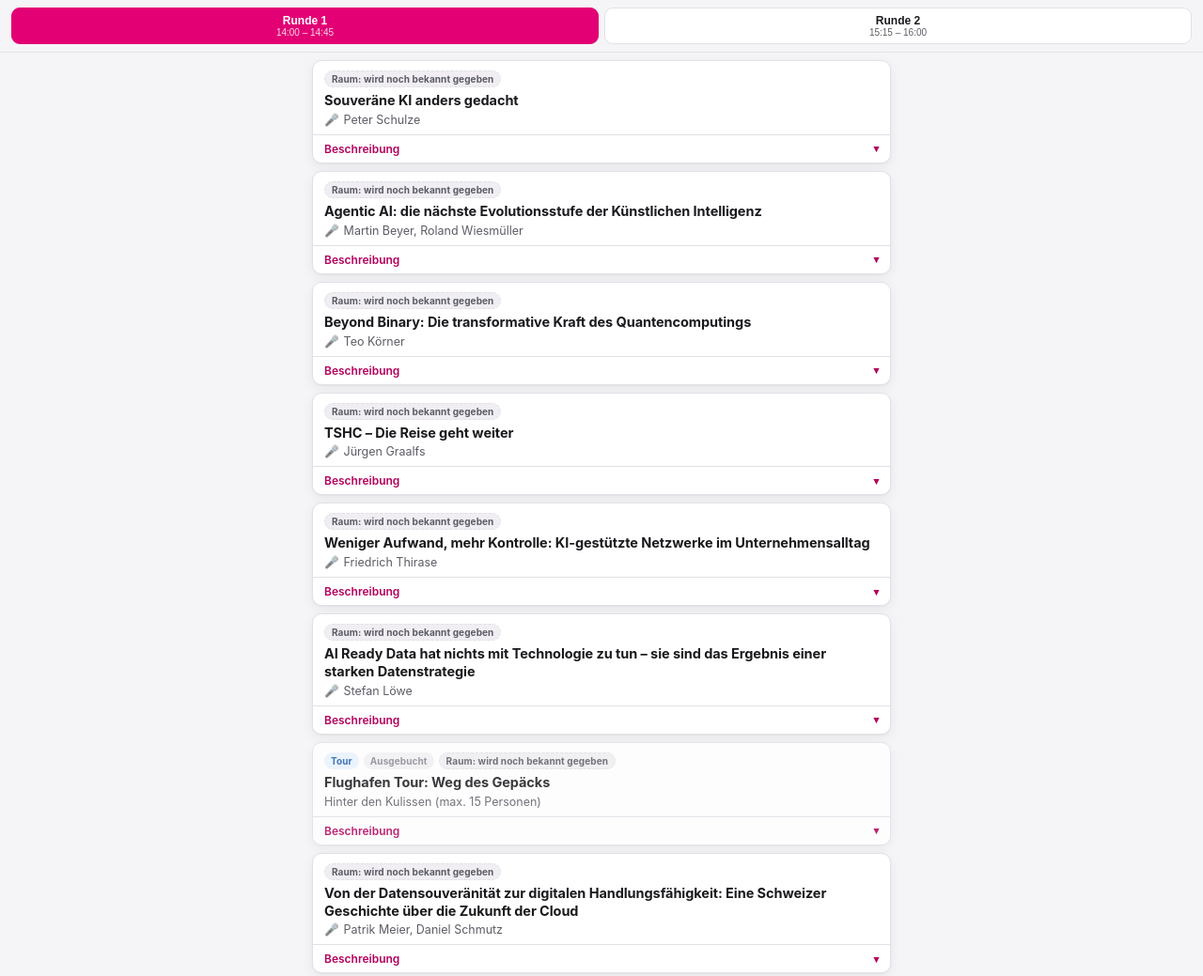
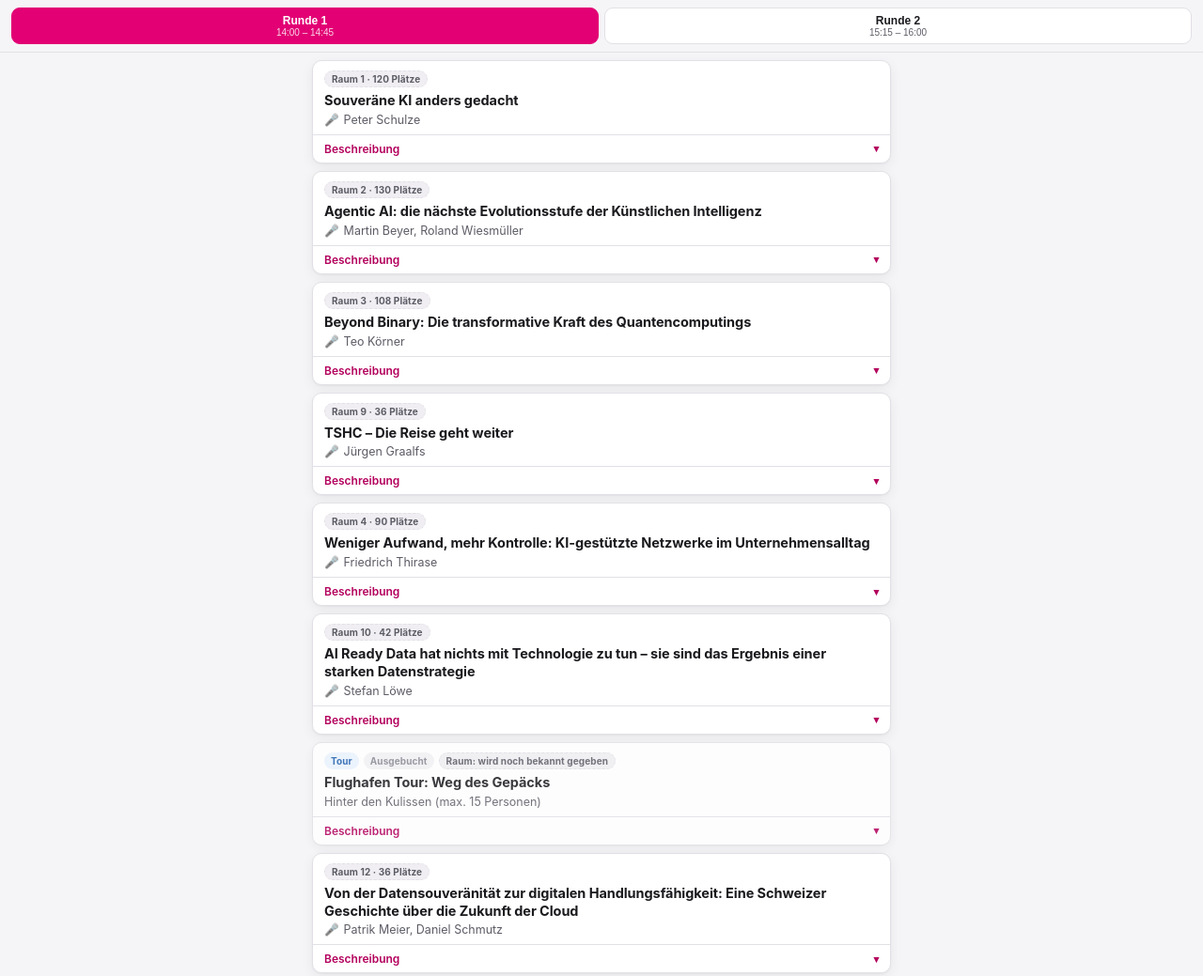
Before and after one commit to Dideldumdei123/zukunftsarena-polleverywhere, a plain HTML site: page agenda/index.html in a window 1280 px wide. Shown: the whole page at 94% size. Drawn offline with Linux system fonts and the light colour scheme.

Commit message:
Add room assignments and capacities for breakout sessions
Rooms provided by the organizer for both breakout rounds. The airport
tour and the humanoid-robot session still have no assigned room, so
they keep the "wird noch bekannt gegeben" placeholder.

Co-Authored-By: Claude Sonnet 5 <noreply@anthropic.com>

```diff
--- a/agenda/index.html
+++ b/agenda/index.html
@@ -277,31 +277,43 @@
     {
       title: "Souveräne KI anders gedacht",
       speakers: ["Peter Schulze"],
+      room: "Raum 1",
+      capacity: 120,
       desc: "Souveräne KI ist mehr als die Frage des Datenstandorts. Sie umfasst die Auswahl und Kontrolle von Modellen, Infrastruktur und Sicherheitsmechanismen sowie die Hoheit über die eigene Wertschöpfung. In dieser Breakout-Session zeigen wir, wie eine moderne KI-Plattform gestaltet sein kann, die digitale Souveränität konsequent umsetzt, ohne dabei Innovationsgeschwindigkeit oder Praxisnähe einzubüssen. Wir geben einen Überblick über unsere AI Platform und die AI Industrial Cloud, beleuchten Security-Aspekte im KI-Kontext und demonstrieren anhand konkreter Live-Features, was heute bereits realisierbar ist."
     },
     {
       title: "Agentic AI: die nächste Evolutionsstufe der Künstlichen Intelligenz",
       speakers: ["Martin Beyer", "Roland Wiesmüller"],
+      room: "Raum 2",
+      capacity: 130,
       desc: "Agentic AI beschreibt eine neue Klasse von KI-Systemen, die eigenständig Ziele verfolgen, Entscheidungen treffen und komplexe Aufgaben über mehrere Schritte hinweg ausführen können. Damit geht die Entwicklung über klassische, reaktive Anwendungen hinaus, hin zu autonomen und proaktiven digitalen Akteuren. In dieser Breakout-Session zeigen wir anhand von Praxisbeispielen, was Agentic AI ausmacht, welche Einsatzmöglichkeiten sich branchenübergreifend ergeben und welche Auswirkungen diese Entwicklung auf Organisationen, Arbeitsweisen und Entscheidungsprozesse hat."
     },
     {
       title: "Beyond Binary: Die transformative Kraft des Quantencomputings",
       speakers: ["Teo Körner"],
+      room: "Raum 3",
+      capacity: 108,
       desc: "Von den theoretischen Ursprüngen des Quantencomputings bis zu den technologischen Durchbrüchen der Gegenwart beleuchtet diese Session die Entwicklung einer der spannendsten Zukunftstechnologien. Wir erklären die grundlegenden Funktionsprinzipien und Unterschiede zum klassischen Computing verständlich und praxisnah. Abschliessend zeigen wir konkrete Anwendungsfelder und diskutieren, wo Quantencomputing reale industrielle und gesellschaftliche Transformation ermöglicht."
     },
     {
       title: "TSHC – Die Reise geht weiter",
       speakers: ["Jürgen Graalfs"],
+      room: "Raum 9",
+      capacity: 36,
       desc: "Die ersten Spitäler haben sich für TSHC als IS-H-Nachfolge entschieden und die Einführungsprojekte laufen. Wir teilen dazu Erfahrungen aus den Projekten und schlagen damit die Brücke in das weite Land neuer Möglichkeiten auf Basis von S/4, BTP, Joule und all den Technologien, welche SAP in ihrer Plattform bereitstellt. Lassen Sie uns eintauchen in die Zukunft und einen Hauch der Neuerungen einatmen, welche die neue SAP-Welt uns eröffnet."
     },
     {
       title: "Weniger Aufwand, mehr Kontrolle: KI-gestützte Netzwerke im Unternehmensalltag",
       speakers: ["Friedrich Thirase"],
+      room: "Raum 4",
+      capacity: 90,
       desc: "Unternehmensnetze werden immer komplexer. Gleichzeitig steigen die Anforderungen an Performance, Verfügbarkeit und Sicherheit. Künstliche Intelligenz bietet hier neue Wege: Sie erkennt Anomalien in Echtzeit, optimiert Datenflüsse automatisch und reduziert den administrativen Aufwand erheblich. In dieser eher technisch angelegten Breakout-Session erfahren Sie, wie KI-basierte SD-WANs und SD-LANs Netzwerke effizienter, sicherer und zukunftsfähiger machen – praxisnah und an konkreten Beispielen erklärt."
     },
     {
       title: "AI Ready Data hat nichts mit Technologie zu tun – sie sind das Ergebnis einer starken Datenstrategie",
       speakers: ["Stefan Löwe"],
+      room: "Raum 10",
+      capacity: 42,
       desc: "In dieser Session zeigen wir, wie Daten von der Erfassung und Aufbereitung zu einer vertrauenswürdigen Grundlage für einen KI-Anwendungsfall werden – und warum ein gutes Datenmanagement der entscheidende Erfolgsfaktor für erfolgreiche KI-Projekte ist. Die eigentliche Herausforderung ist nicht KI. Die Herausforderung ist es, die richtigen Daten zur richtigen Zeit für die richtigen Entscheidungen bereitzustellen."
     },
     {
@@ -315,6 +327,8 @@
     {
       title: "Von der Datensouveränität zur digitalen Handlungsfähigkeit: Eine Schweizer Geschichte über die Zukunft der Cloud",
       speakers: ["Patrik Meier", "Daniel Schmutz"],
+      room: "Raum 12",
+      capacity: 36,
       desc: "Sie starten am Morgen Ihr Gerät und der Login zur Gemeinde (oder irgendeines Dienstleisters) funktioniert nicht mehr. Nicht wegen eines Cyberangriffs. Nicht wegen eines technischen Fehlers. Sondern weil ein externer ausländischer Anbieter seinen Dienst nicht mehr bereitstellt, allenfalls sogar politisch motiviert. Innerhalb weniger Minuten könnten Menschen keine Behördendienstleistungen mehr nutzen, Mitarbeitende sich nicht anmelden, digitale Prozesse stehen still – nicht weil die Daten verloren wären, sondern weil die digitale Infrastruktur nicht mehr verfügbar wäre. Heute sprechen wir häufig über Datensouveränität: \"Wo liegen unsere Daten?\" Das ist wichtig, aber in Wahrheit die falsche Frage. Die entscheidende Frage lautet: Sind wir als Schweiz auch morgen noch handlungsfähig?"
     }
   ];
@@ -323,37 +337,51 @@
     {
       title: "AI in Health – Chancen, Herausforderungen und Praxisbeispiele",
       speakers: ["Martin Beyer"],
+      room: "Raum 2",
+      capacity: 130,
       desc: "Künstliche Intelligenz verändert das Gesundheitswesen grundlegend – von der Diagnostik über personalisierte Therapien bis hin zur Optimierung klinischer Prozesse. In dieser interaktiven Breakout-Session beleuchten wir aktuelle Entwicklungen, zeigen konkrete Anwendungsfälle sowie die damit verbundenen Chancen und Herausforderungen auf. Ziel ist es, Impulse zu geben, Erfahrungen auszutauschen und neue Perspektiven für die Zukunft der Gesundheitsversorgung zu entwickeln."
     },
     {
       title: "Vom Denken zum Handeln: Industrial AI Cloud für die nächste KI-Welle",
       speakers: ["Sven Giesselbach", "Maja-Olivia Himmer"],
+      room: "Raum 1",
+      capacity: 120,
       desc: "Der Bedarf an souveräner, verfügbarer KI-Infrastruktur steigt rasant. Die Industrial AI Cloud in München ist Europas Antwort darauf: GPU-Power für Agentic AI, die sensible Workloads autonom steuert und die Grundlage für industrielle KI in der physischen Welt schafft – von digitalen Zwillingen und Simulationen bis hin zu Robotik und Physical AI. Konkrete Use Cases und Demos zeigen, wie daraus skalierbare industrielle Wertschöpfung entsteht."
     },
     {
       title: "T-Cloud local – Globale Innovation, maximale Souveränität",
       speakers: ["Sascha Smets"],
+      room: "Raum 10",
+      capacity: 42,
       desc: "T Cloud local bringt Public Cloud Services direkt ins eigene Rechenzentrum. Als lokale Erweiterung der Public Cloud ermöglicht T Cloud local Unternehmen, moderne Cloud Services mit der gleichen Benutzererfahrung, den gleichen APIs und dem gleichen Betriebsmodell zu nutzen – bei voller Datenhoheit und niedriger Latenz. Betrieb, Wartung, Disaster Recovery und Lifecycle Management erfolgen zentral und vollständig gemanagt, während Daten und Systeme vor Ort bleiben. Damit eignet sich T Cloud local ideal für regulierte Branchen, kritische Anwendungen und hybride Architekturen – Cloud-Innovation ohne Standort- oder Kontrollkompromisse."
     },
     {
       title: "Identity ist der neue Perimeter – warum klassische Security-Modelle nicht mehr reichen",
       speakers: ["Aldo Izard-Gosch"],
+      room: "Raum 3",
+      capacity: 108,
       desc: "Cloud, SaaS, Remote Work, APIs, DevOps und AI verändern die Art, wie Unternehmen Zugriffe steuern. Der klassische Netzwerkperimeter reicht nicht mehr aus. Identity wird zum zentralen Kontrollpunkt für Sicherheit, Governance und Compliance. Die Session zeigt, warum neben menschlichen Benutzern auch Non-Human Identities wie Service Accounts, Tokens, APIs, Workloads und AI-Agenten immer wichtiger werden. Diese Identitäten sind oft privilegiert und schwer zu überwachen. Im Fokus stehen daher Prinzipien wie Sichtbarkeit, Least Privilege, Secret Management, Monitoring und klare Governance für AI-Systeme."
     },
     {
       title: "KI verbinden, kontrollieren, skalieren – warum Souveränität bei der Konnektivität beginnt",
       speakers: ["Andy Sailer", "Sven Walther"],
+      room: "Raum 4",
+      capacity: 90,
       desc: "Viele Unternehmen haben KI erfolgreich im Einsatz – aber wenige haben daraus ein skalierbares Geschäftsmodell gemacht. Der Unterschied liegt nicht im Modell. Er liegt darin, wer die Kontrolle über AI-Services, Zugriffe und Datenflüsse behält – und wer damit Wert schöpft. Digitale Souveränität bedeutet nicht nur, KI sicher zu betreiben, sondern auch die eigene KI-Wertschöpfung aktiv zu gestalten: mit klaren API-Strategien, steuerbaren Zugriffsmodellen und der Fähigkeit, AI-Services intern wie extern zu monetarisieren. Diese Session zeigt, wie Unternehmen den Schritt von der AI-Initiative zum zukunftsfähigen Geschäftsmodell gehen – und welche Architekturentscheidungen dabei den Unterschied machen.",
       footnote: "Titel laut Anmeldeformular; in der Programmbeschreibung der Website auch als „Von der AI-Initiative zum Geschäftsmodell\" gelistet."
     },
     {
       title: "Widerstandsfähig. KI-sicher. Nachweisbar: Warum Cyber-Resilienz erst der Anfang ist",
       speakers: ["Christoph Linden"],
+      room: "Raum 9",
+      capacity: 36,
       desc: "Was nützt die beste KI-Strategie, wenn Ihre Daten nicht wiederherstellbar sind – und Sie es nicht beweisen können? Cyber-Resilienz ist keine Option, sondern die Grundlage jeder zukunftsfähigen IT-Strategie. Gleichzeitig entsteht bereits die nächste Herausforderung: KI-Agenten und autonome Systeme, die auf integre, verfügbare Daten angewiesen sind – rund um die Uhr, ohne Kompromisse. In dieser Session erfahren Sie, wie Unternehmen Resilienz konsequent weiterdenken: von der bewährten Five-Steps-Methodik über die Absicherung von KI-Workloads bis hin zu automatisierten Recovery-Prozessen. Im Fokus steht der dokumentierte Nachweis der Wiederherstellbarkeit – nicht als IT-Kennzahl, sondern als Geschäftsstrategie."
     },
     {
       title: "265'000+ Pentests später: Warum AI der beste Verteidiger gegen AI-gestützte Cyberangriffe ist",
       speakers: ["Geert Houben"],
+      room: "Raum 12",
+      capacity: 36,
       desc: "Cyberkriminelle denken wie Angreifer – Ihre Sicherheitsstrategie sollte das auch. Während klassische Schwachstellenscans lediglich potenzielle Risiken aufzeigen und manuelle Penetrationstests nur eine Momentaufnahme liefern, validiert autonomes Pentesting kontinuierlich, welche Angriffswege in Ihrer Umgebung tatsächlich ausnutzbar sind. Basierend auf den Erkenntnissen aus über 265'000 autonom durchgeführten Penetrationstests erfahren Sie, warum Unternehmen ihre Sicherheitsstrategie von einer Checklisten-Mentalität hin zu Continuous Security Validation weiterentwickeln müssen – inklusive Live-Demonstration."
     },
     {
@@ -380,7 +408,7 @@
     if (s.booked) {
       badges.push('<span class="badge booked">Ausgebucht</span>');
     }
-    badges.push('<span class="badge room">' + ROOM_TBA + '</span>');
+    badges.push('<span class="badge room">' + (s.room ? s.room + ' · ' + s.capacity + ' Plätze' : ROOM_TBA) + '</span>');
 
     const speakerLine = s.speakers
       ? '<p class="speakers"><span class="icon">🎤</span>' + s.speakers.join(', ') + '</p>'
```
